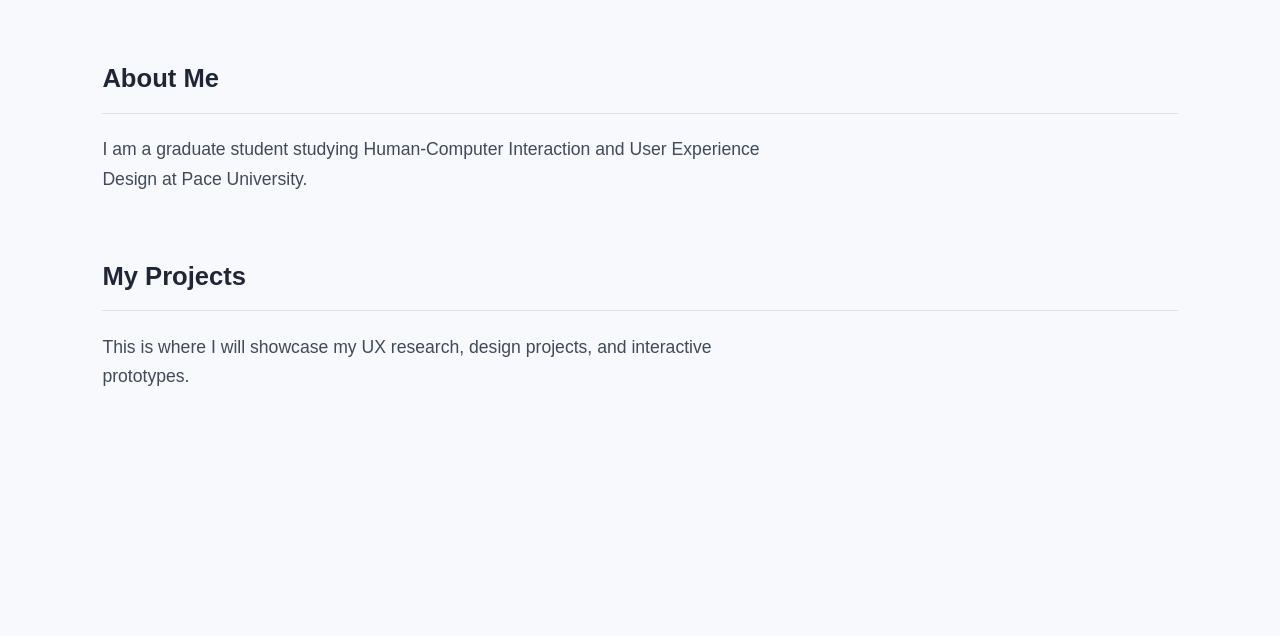
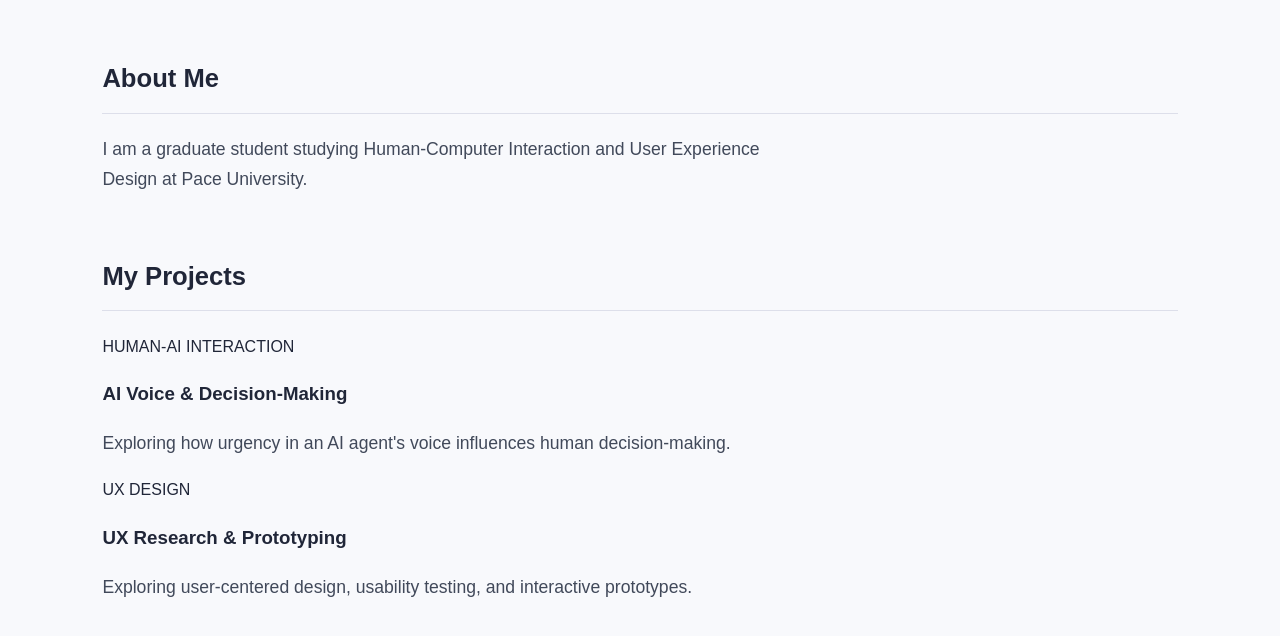
Before and after one commit to breestopper/breestopper.github.io, a plain HTML site: page index.html in a window 1280 px wide. Shown: the part 302-938 px from the top of the page. Before the commit the page ends 800 px from the top, so only its background shows below. Drawn offline with Linux system fonts and the light colour scheme.

Commit message:
Add project showcase section to index.html
Added a section to showcase projects with details on AI Voice & Decision-Making and UX Research & Prototyping.

```diff
--- a/index.html
+++ b/index.html
@@ -29,10 +29,46 @@
         Human-Computer Interaction and User Experience Design at Pace University.
     </p>
 
-    <h2 id="projects">My Projects</h2>
-    <p>
-        This is where I will showcase my UX research,
-        design projects, and interactive prototypes.
-    </p>
+
+<section id="projects">
+    <h2>My Projects</h2>
+
+    <div class="project-grid">
+
+        <article class="project-card">
+            <div class="project-content">
+                <span class="project-category">
+                    HUMAN-AI INTERACTION
+                </span>
+
+                <h3>AI Voice & Decision-Making</h3>
+
+                <p>
+                    Exploring how urgency in an AI
+                    agent's voice influences human
+                    decision-making.
+                </p>
+            </div>
+        </article>
+
+        <article class="project-card">
+            <div class="project-content">
+                <span class="project-category">
+                    UX DESIGN
+                </span>
+
+                <h3>UX Research & Prototyping</h3>
+
+                <p>
+                    Exploring user-centered design,
+                    usability testing, and
+                    interactive prototypes.
+                </p>
+            </div>
+        </article>
+
+    </div>
+</section>
+
 </body>
 </html>
```
